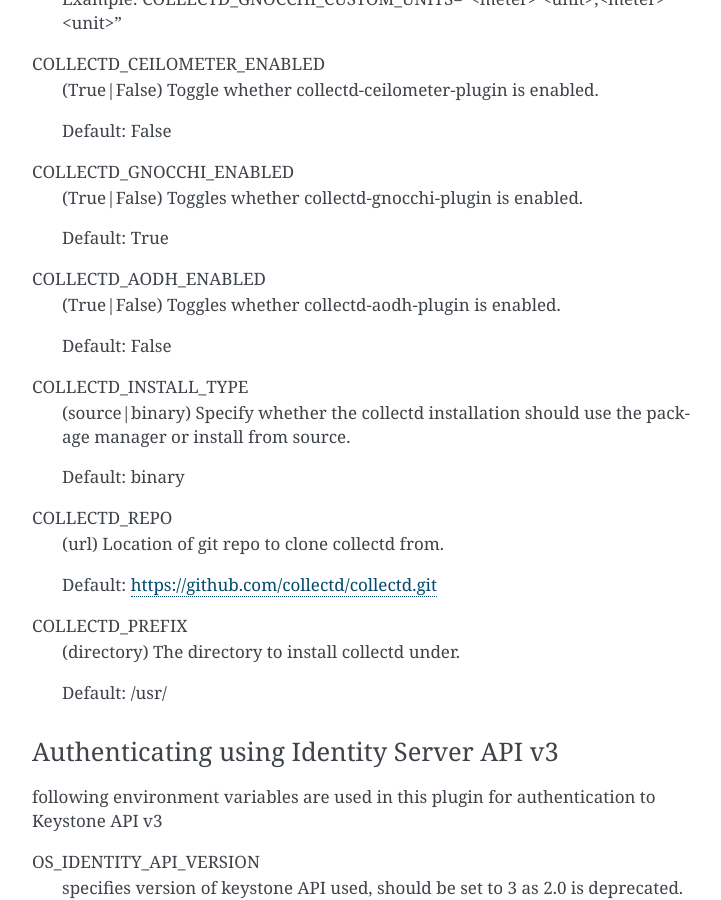
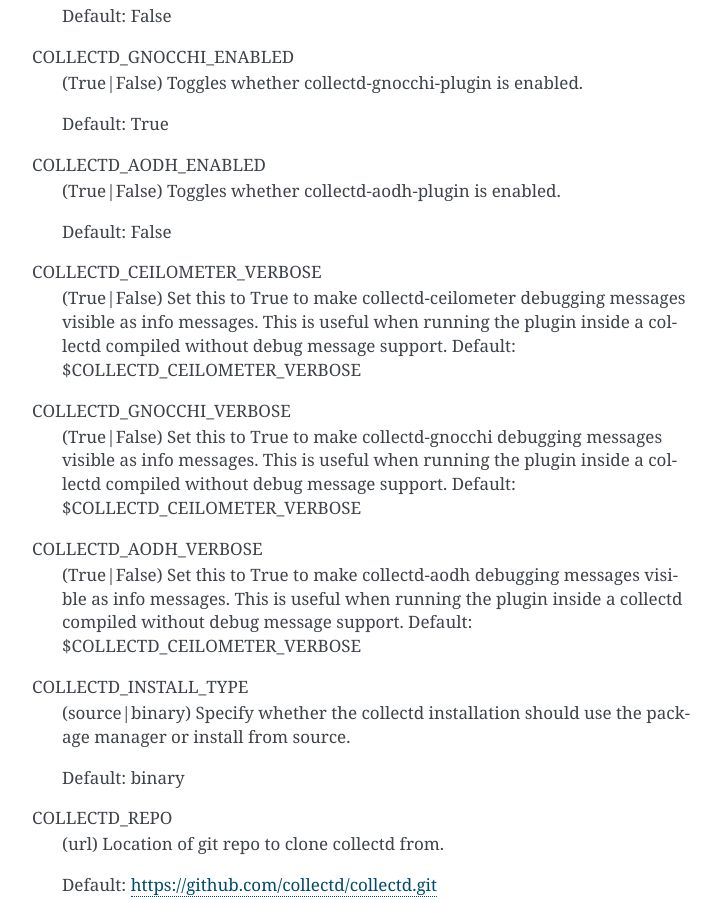
Before and after one commit to openstack-archive/collectd-openstack-plugins, a Sphinx documentation site: the page built from doc/source/usage.rst, in a window 1280 px wide and 900 px high, scrolled down 1665 px. Shown: the whole window, without its empty margins (388-1109 px from the left). Built offline with Sphinx 7.4.7, drawn with Linux system fonts in a browser that asks for light colours; pages that are not in the unit, such as notebooks, are missing from menus; some of the changed text lies outside the part shown.

Commit message:
Add separate verbose config options
Add the following to allow plugin verbosity to be configured separately
  - Add COLLECTD_GNOCCHI_VERBOSE
  - Add COLLECTD_AODH_VERBOSE
  - Set both default to the same value of what
    COLLECTD_CEILOMETER_VERBOSE
  - Update documentation
  - Make changes to sample local.conf file

Change-Id: Ie072cdb42f6075860dbcb5fdab96f3f160139ec2
Closes-Bug: #1676489

```diff
--- a/doc/source/usage.rst
+++ b/doc/source/usage.rst
@@ -94,12 +86,28 @@
 
     Default: True
 
-
 COLLECTD_AODH_ENABLED
     (True|False) Toggles whether collectd-aodh-plugin is enabled.
 
     Default: False
 
+COLLECTD_CEILOMETER_VERBOSE
+    (True|False) Set this to True to make collectd-ceilometer debugging messages
+    visible as info messages. This is useful when running the plugin inside a
+    collectd compiled without debug message support.
+    Default: $COLLECTD_CEILOMETER_VERBOSE
+
+COLLECTD_GNOCCHI_VERBOSE
+    (True|False) Set this to True to make collectd-gnocchi debugging messages
+    visible as info messages. This is useful when running the plugin inside a
+    collectd compiled without debug message support.
+    Default: $COLLECTD_CEILOMETER_VERBOSE
+
+COLLECTD_AODH_VERBOSE
+    (True|False) Set this to True to make collectd-aodh debugging messages
+    visible as info messages. This is useful when running the plugin inside
+    a collectd compiled without debug message support.
+    Default: $COLLECTD_CEILOMETER_VERBOSE
 
 COLLECTD_INSTALL_TYPE
     (source|binary) Specify whether the collectd installation should use the
```
Also changed, not shown: other parts of doc/source/usage.rst (+0 -8 lines), 3 other files.
